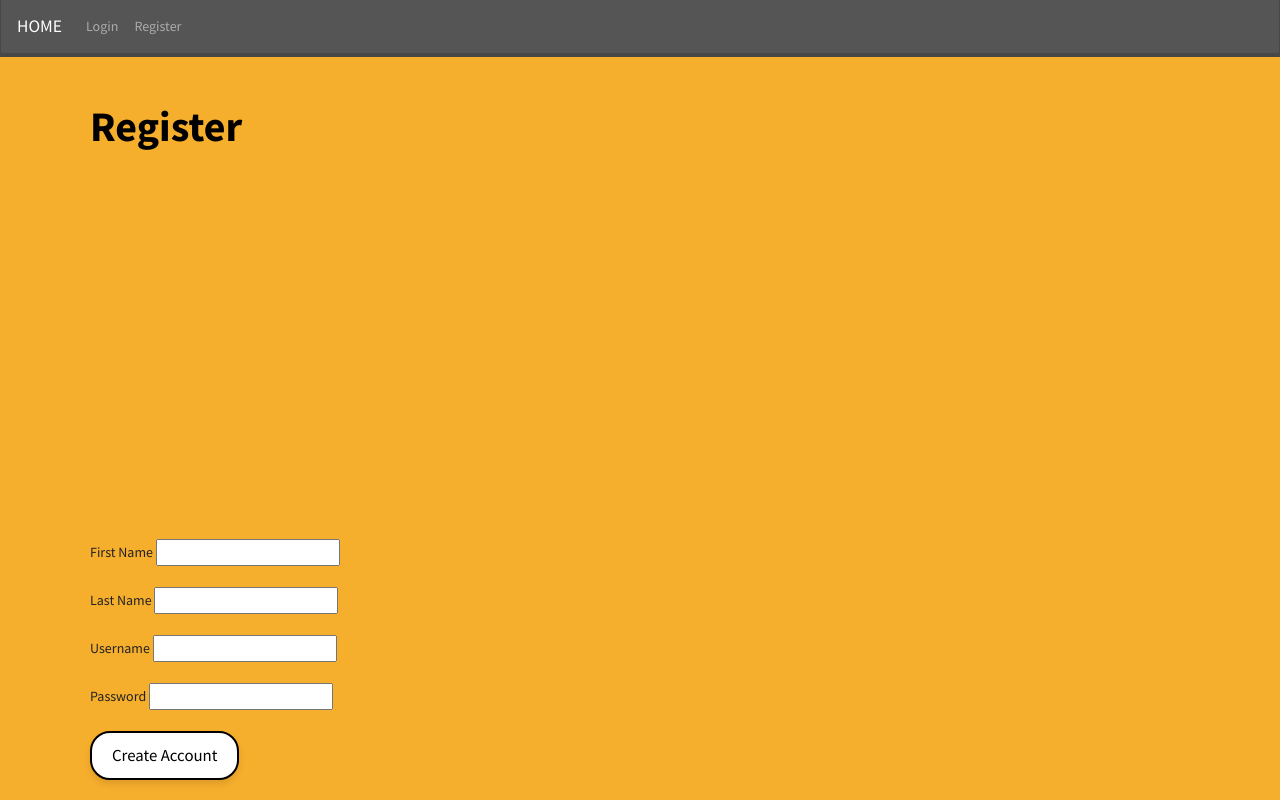
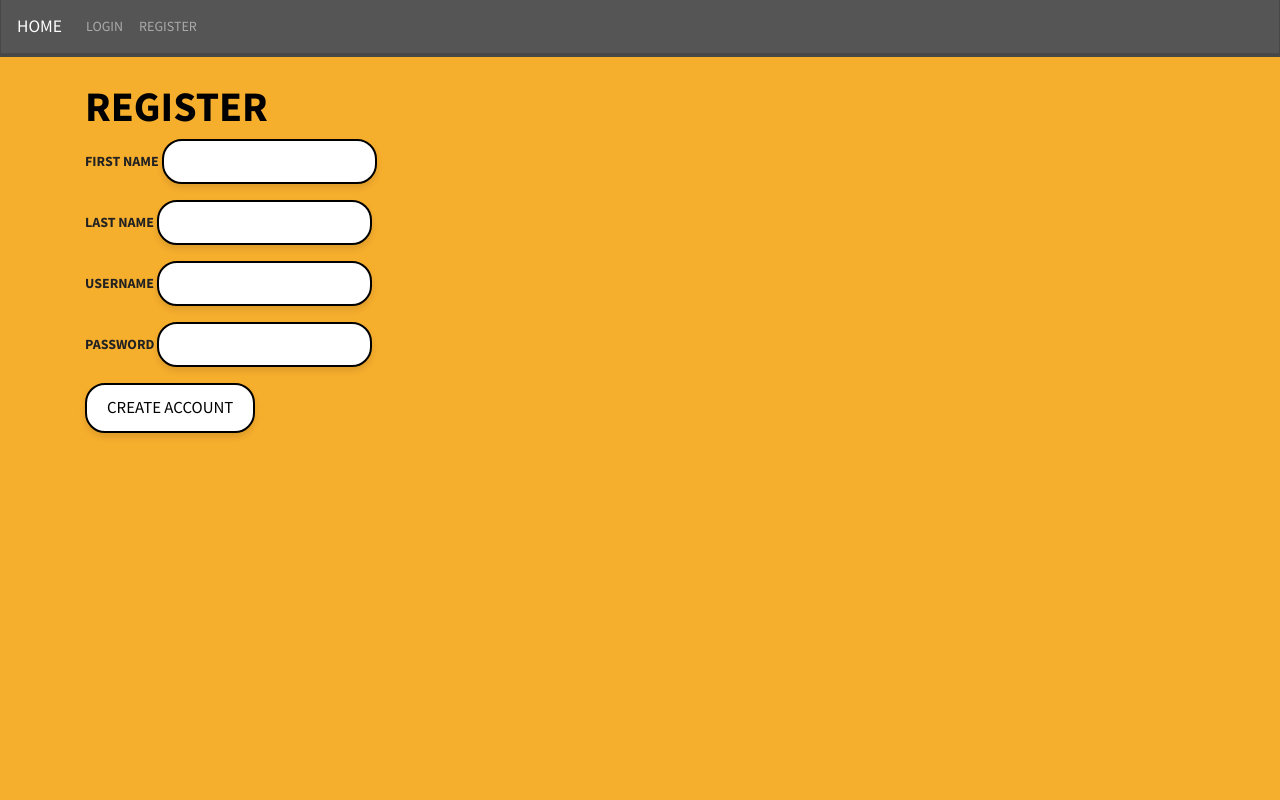
Before and after one commit to dacooper1/bacteria-database, a Flask app: page /register in a window 1280 px wide. Run offline with Flask 3, Linux system fonts and the light colour scheme; some libraries are stand-ins or nearby versions.

Commit message:
completed styling

```diff
--- a/app.py
+++ b/app.py
@@ -1,6 +1,6 @@
 from flask import Flask, redirect, render_template, session
 from flask_debugtoolbar import DebugToolbarExtension
-# from secrets import API_SECRET_KEY
+from my_secrets import USER, API_SECRET_KEY
 
 from models import db, connect_db, User, Favourite, Bacterium
 from forms import RegisterForm, LoginForm
@@ -15,14 +15,13 @@ app.config['SQLALCHEMY_ECHO'] = True
 
 connect_db(app)
 app.app_context().push()
-# db.drop_all()
 db.create_all()
 
 app.config['SECRET_KEY'] = "I'LL NEVER TELL!!"
 
-# client = bacdive.BacdiveClient('dejah.c@icloud.com', API_SECRET_KEY)
+client = bacdive.BacdiveClient(USER, API_SECRET_KEY)
 
-client = bacdive.BacdiveClient('dejah.c@icloud.com',"pycjeR-nacno9-dyvmad" )
+
 
 app.config['DEBUG_TB_INTERCEPT_REDIRECTS'] = False
 
@@ -40,7 +39,7 @@ def show_home_page():
 @app.route('/index/<letter>')
 def show_letter_index(letter):
     list = Bacterium.query.filter(Bacterium.species.startswith(letter)).order_by(Bacterium.species).all()
-    return render_template('letter_index', list=list)
+    return render_template('letter_index', list=list, letter=letter)
 
 @app.route('/index/<int:id>')
 def show_species_data(id):
@@ -52,8 +51,7 @@ def show_species_data(id):
     for strain in client.retrieve():
         bacdive_bacteria_data = strain
 
-    # print('000000000000000')
-    print(bacdive_bacteria_data)
+
 
     return render_template('species_data.html', bacteria=bacteria, data=bacdive_bacteria_data)
 
@@ -100,6 +98,3 @@ def show_register():
         return redirect('/')
     else:
         return render_template('register.html', form=form)
-
-# @app.route('/index/<letter>')
-# def show_bacteria_beginning_with_letter()
--- a/forms.py
+++ b/forms.py
@@ -3,12 +3,12 @@ from flask_wtf import FlaskForm
 from wtforms.validators import InputRequired, Optional
 
 class RegisterForm(FlaskForm):
-    first_name = StringField("First Name", validators=[InputRequired()])
-    last_name = StringField("Last Name", validators=[InputRequired()])
-    username = StringField("Username", validators=[InputRequired()])
-    password = PasswordField("Password", validators=[InputRequired()])
+    first_name = StringField("FIRST NAME", validators=[InputRequired()], render_kw={'class': 'user-form'})
+    last_name = StringField("LAST NAME", validators=[InputRequired()], render_kw={'class': 'user-form'})
+    username = StringField("USERNAME", validators=[InputRequired()], render_kw={'class': 'user-form'})
+    password = PasswordField("PASSWORD", validators=[InputRequired()], render_kw={'class': 'user-form'})
 
 class LoginForm(FlaskForm):
-    username = StringField("Username", validators=[InputRequired()])
+    username = StringField("USERNAME", validators=[InputRequired()], render_kw={'class': 'user-form'})
 
-    password = PasswordField("Password", validators=[InputRequired()])
+    password = PasswordField("PASSWORD", validators=[InputRequired()], render_kw={'class': 'user-form'})
--- /dev/null
+++ b/my_secrets_api.py
@@ -0,0 +1,3 @@
+# my_secrets_example.py
+API_USERNAME = "your_api_username"
+API_SECRET_KEY = "your_api_secret_key"
--- a/secrets.py
+++ /dev/null
@@ -1 +0,0 @@
-API_SECRET_KEY="pycjeR-nacno9-dyvmad"
--- /dev/null
+++ b/static/css/user.css
@@ -0,0 +1,20 @@
+.user-form{
+    border: 2px solid black;
+    box-shadow: 0px 4px 6px rgba(0, 0, 0, 0.1);
+    background-color: white;
+    color: black;
+    padding: 10px 20px;
+    border-radius: 20px;
+    font-weight: 100;
+}
+
+.user-title {
+    font-weight: 600;
+    color: black;
+    font-size: 3em;
+}
+
+.user-label {
+    font-weight: 600;
+    font-size: 1em;
+}
--- a/static/styles.css
+++ /dev/null
@@ -1,208 +0,0 @@
-
-
-
-.data_img {
-    height: 40px;
-    width: 40px;
-}
-
-.column-layout {
-    display: grid;
-    grid-template-columns: repeat(4, 1fr);
-    gap: 20px;
-}
-
-.grid-item {
-    margin-bottom: 10px;
-}
-
-a {
-    text-decoration: none;
-    color: black;
-}
-
-/* body {
-    background-color: yellow;
-    display: flex;
-    flex-direction: column;
-    min-height: 100vh;
-} */
-
-.container {
-    flex-grow: 1; /* This ensures the container grows to take up most of the page */
-    display: flex;
-    flex-direction: column;
-    justify-content: space-between; /* Pushes the footer to the bottom */
-    padding: 20px;
-}
-
-.header {
-    display: flex;
-    justify-content: space-between; /* Aligns name and image on opposite sides */
-    align-items: center; /* Vertically centers the name and image */
-    margin-bottom: 20px; /* Adds space between the header and the list */
-}
-
-.bacterium-name h1 {
-    color: black; /* Adjust the name color */
-    font-size: 2.5em; /* Adjust the size of the bacterium name */
-}
-
-.bacterium-image img {
-    height: 150px; /* Adjust the size of the image */
-    width: 150px;  /* Ensure width matches for circular shape */
-    border-radius: 50%; /* Makes the image round */
-    object-fit: cover; /* Ensures the image fits the container */
-}
-
-ul.index {
-    list-style: none;
-    padding-left: 0;
-    flex-grow: 1; /* This makes sure the list grows and takes up space between the header and the footer */
-}
-
-ul.index li {
-    margin-bottom: 10px;
-}
-
-.footer {
-    text-align: center;
-    margin-top: 20px; /* Adds space between the list and the button */
-}
-
-
-button {
-    background-color: white;
-    color: black;
-    padding: 10px 20px;
-    border-radius: 20px; /* Rounded corners */
-    border: 2px solid black; /* Optional: adds a border */
-    box-shadow: 0px 4px 6px rgba(0, 0, 0, 0.1); /* Adds a subtle shadow */
-    font-size: 1.2em;
-    cursor: pointer;
-    transition: all 0.3s ease; /* Adds smooth transitions */
-}
-
-button a {
-    text-decoration: none;
-    color: black;
-}
-
-button:hover {
-    background-color: #f0f0f0; /* Changes the background color slightly on hover */
-    box-shadow: 0px 6px 8px rgba(0, 0, 0, 0.2); /* Makes the shadow more intense on hover */
-}
-
-/* home page */
-
-/* General body styling */
-/* General body styling */
-/* General body styling */
-/* General body styling */
-/* General body styling */
-/* General body styling */
-/* General body styling */
-/* General body styling */
-
-
-body {
-    margin: 0;
-    padding: 0;
-    height: 100vh;
-    display: flex;
-    flex-direction: column;
-
-    background-color: #F6AE2D;
-
-    /* Correct background property */
-}
-
-
-/* Navbar at the top */
-nav {
-    background-color: #2F4858;
-    padding: 10px 20px;
-    width: 100%;
-    display: flex;
-    justify-content: space-between;
-    align-items: center;
-    position: fixed;
-    top: 0;
-    left: 0;
-    z-index: 1000;
-}
-
-/* Pushes content below the fixed navbar */
-
-
-/* Layout for the main content: Title on the left, list on the right */
-main {
-    display: flex;
-    justify-content: flex-start;
-    align-items: center;
-    width: 100%;
-    max-width: 1200px;
-    margin: 0 auto;
-    padding: 20px;
-    flex-grow: 1;
-}
-
-/* Title styling on the left */
-h1 {
-    color: black;
-    font-size: 3em;
-    line-height: 1.2;
-    text-align: left;
-    margin-right: 50px;
-    flex-shrink: 0;
-    width: 300px;
-    font-weight: 600;
-}
-
-/* Ensures first and second rows are stacked vertically */
-.index-wrapper {
-    display: flex;
-    flex-direction: column; /* Ensures rows are stacked vertically */
-    gap: 30px; /* Adds space between the two rows */
-}
-
-/* Styling for the first row (A-M) */
-.first-row {
-    display: grid;
-    grid-template-columns: repeat(13, 1fr); /* 13 columns for A-M */
-    gap: 30px;
-    list-style: none;
-    padding: 0;
-    width: 100%;
-}
-
-/* Styling for the second row (N-Z) */
-.second-row {
-    display: grid;
-    grid-template-columns: repeat(13, 1fr); /* 13 columns for N-Z */
-    gap: 30px;
-    list-style: none;
-    padding: 0;
-    width: 100%;
-}
-
-.index li {
-    text-align: center;
-}
-
-/* Links inside list items */
-/* General letter styling */
-.index a {
-    text-decoration: none;
-    color: black;
-    font-size: 2em;
-    display: inline-block; /* Ensure it's treated as a block so transform works smoothly */
-    transition: transform 0.3s ease, font-size 0.3s ease; /* Smooth transition on hover */
-}
-
-/* Hover effect to enlarge the letter without affecting layout */
-.letter:hover {
-    transform: scale(2.5); /* Grows the letter by 1.5x */
-    font-size: inherit; /* Keep font size consistent so no extra shifting happens */
-    font-weight: 600;
-}
--- a/templates/base.html
+++ b/templates/base.html
@@ -7,7 +7,11 @@
   <title>Capstone</title>
 
   <link rel="stylesheet" href="https://stackpath.bootstrapcdn.com/bootswatch/4.1.3/lumen/bootstrap.css">
-  <link rel="stylesheet" href="../static/styles.css">
+  <link rel="stylesheet" href="../static/css/letter_index.css">
+  <link rel="stylesheet" href="../static/css/user.css">
+  <link rel="stylesheet" href="../static/css/species_data.css">
+  <link rel="stylesheet" href="../static/css/general.css">
+  <link rel="stylesheet" href="../static/css/home.css">
 </head>
 <body>
   <div class="background-image"></div>
@@ -16,11 +20,11 @@
   <a class="navbar-brand" href="/">HOME</a>
   <ul class="navbar-nav">
     {% if session['user_id'] %}
-    <li class="nav-item"><a class="nav-link" href="/favourites">Favourites</a></li>
+    <!-- <li class="nav-item"><a class="nav-link" href="/favourites">Favourites</a></li> -->
     <li class="nav-item"><a class="nav-link" href="/logout">Logout</a></li>
     {% else %}
-    <li class="nav-item"><a class="nav-link" href="/login">Login</a></li>
-    <li class="nav-item"><a class="nav-link" href="register">Register</a></li>
+    <li class="nav-item"><a class="nav-link" href="/login">LOGIN</a></li>
+    <li class="nav-item"><a class="nav-link" href="register">REGISTER</a></li>
     {% endif %}
   </ul>
 </nav>
--- a/templates/home.html
+++ b/templates/home.html
@@ -3,7 +3,7 @@
 {% block content %}
 
 <main>
-    <h1>PICK A LETTER TO BEGIN YOUR SEARCH</h1>
+    <h1 id="home-title">PICK A LETTER TO BEGIN YOUR SEARCH</h1>
 
     <div class="index-wrapper">
         <!-- First row (A-M) -->
--- a/templates/register.html
+++ b/templates/register.html
@@ -2,9 +2,9 @@
 
 {% block content %}
 
-<h1>Register</h1>
+<h1 class="user-title">REGISTER</h1>
 
-<div>
+<div class="user-form-container">
     <form method="POST">
         {{ form.hidden_tag() }}
 
@@ -13,7 +13,7 @@
             %}
 
             <p>
-                {{field.label}}
+                <label class="user-label">{{ field.label.text }}</label>
                 {{field}}
 
                 {% for error in field.errors %}
@@ -21,7 +21,7 @@
                 {% endfor %}
             </p>
         {% endfor %}
-        <button> Create Account </button>
+        <button> CREATE ACCOUNT </button>
     </form>
 </div>
 
```
Also changed, not shown: static/css/general.css (added, +45 -0 lines), static/css/home.css (added, +62 -0 lines), static/css/letter_index.css (added, +31 -0 lines), static/css/species_data.css (added, +52 -0 lines), templates/login.html (+4 -3 lines), templates/species_data.html (+13 -21 lines), README.md, 2 other files.
